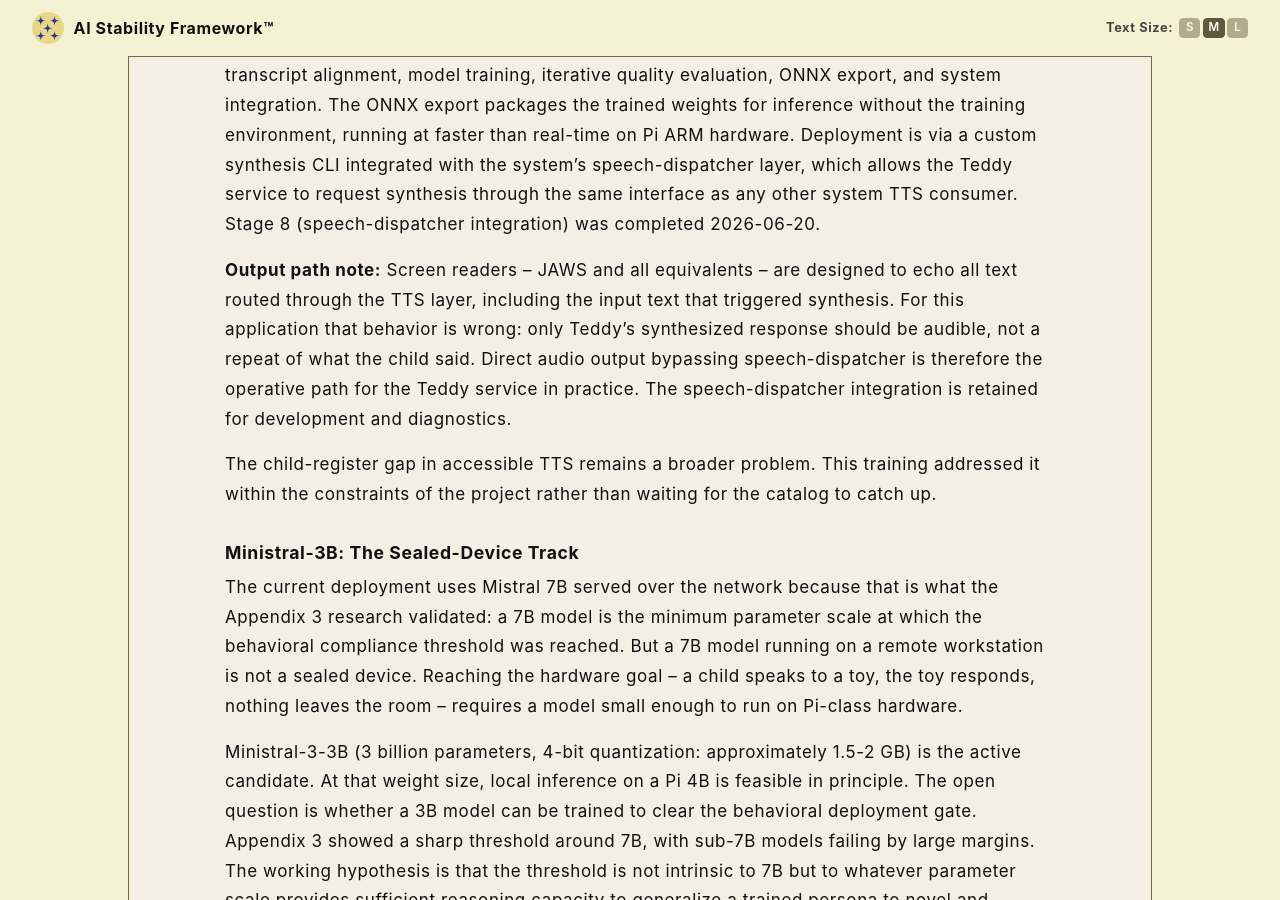
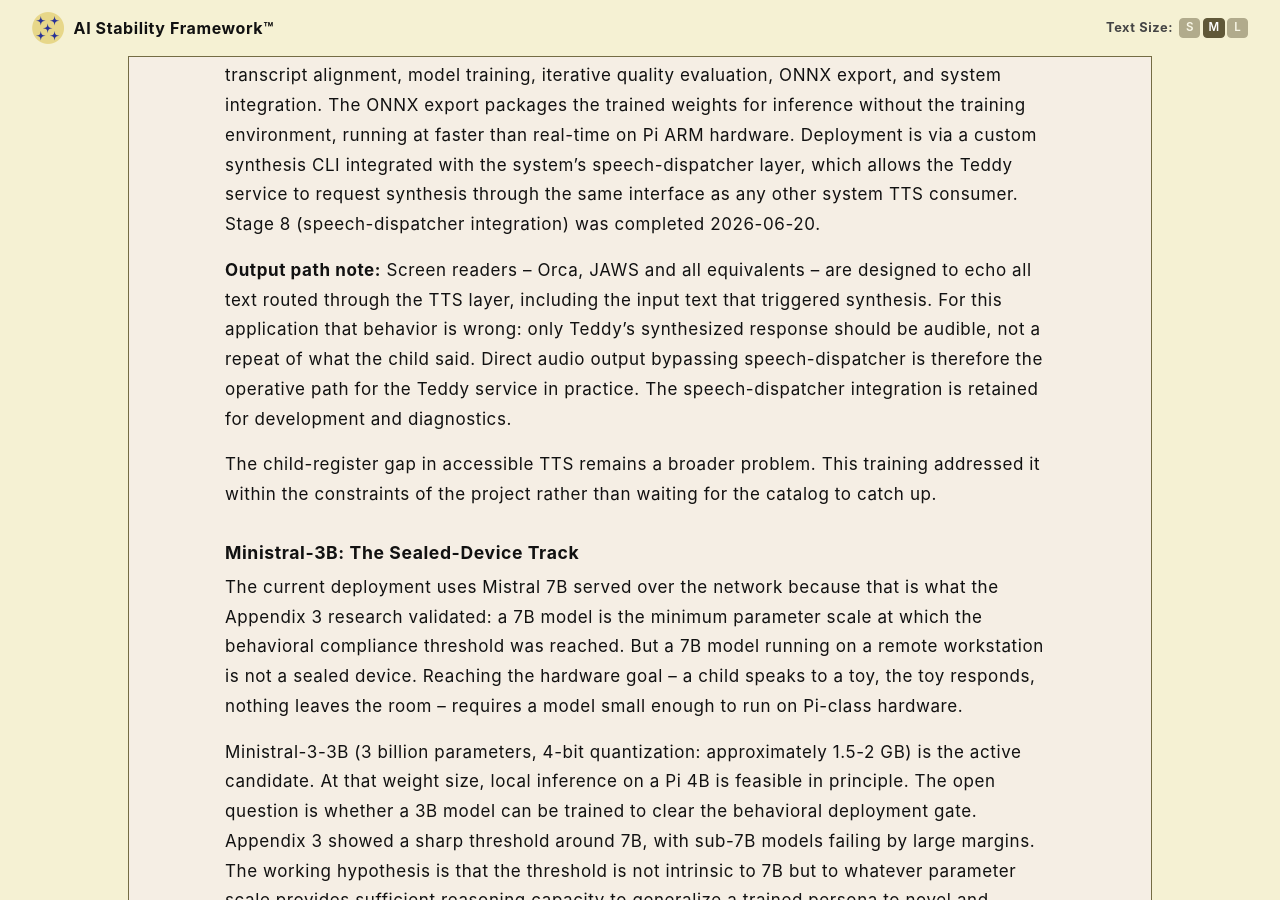
Before and after one commit to rojaslen/AISF-WEB, a Jekyll site: the page built from apx05.md, in a window 1280 px wide and 900 px high, scrolled down 5711 px. Built offline with Jekyll 4.4.1, drawn with Linux system fonts in a browser that asks for light colours; some web fonts are replaced.

Commit message:
Update apx05.md

```diff
--- a/apx05.md
+++ b/apx05.md
@@ -5,7 +5,7 @@
 ---
 
 # Appendix 5: Ruxpin Retrofit
-<img style="float: right; border: 2px solid #C8BAA8; padding: 10px;" src="./assets/images/ruxpin-retrofit-unit2.jpg" alt="Photo of Teddy Ruxpin toy, seated wearing green coveralls and matching vest (Unit 2)." width="25%">
+<img style="float: right; border: 1px solid #746C44; padding: 5px;" src="./assets/images/ruxpin-retrofit-unit2.jpg" alt="Photo of Teddy Ruxpin toy, seated wearing green coveralls and matching vest (Unit 2)." width="25%">
 
 - **Author:** Leonard Rojas
 - **Status:** *In progress*
@@ -118,7 +118,7 @@
 
 Development ran approximately two weeks across an 8-stage track: data preparation and transcript alignment, model training, iterative quality evaluation, ONNX export, and system integration. The ONNX export packages the trained weights for inference without the training environment, running at faster than real-time on Pi ARM hardware. Deployment is via a custom synthesis CLI integrated with the system's speech-dispatcher layer, which allows the Teddy service to request synthesis through the same interface as any other system TTS consumer. Stage 8 (speech-dispatcher integration) was completed 2026-06-20.
 
-**Output path note:** Screen readers -- JAWS and all equivalents -- are designed to echo all text routed through the TTS layer, including the input text that triggered synthesis. For this application that behavior is wrong: only Teddy's synthesized response should be audible, not a repeat of what the child said. Direct audio output bypassing speech-dispatcher is therefore the operative path for the Teddy service in practice. The speech-dispatcher integration is retained for development and diagnostics.
+**Output path note:** Screen readers -- Orca, JAWS and all equivalents -- are designed to echo all text routed through the TTS layer, including the input text that triggered synthesis. For this application that behavior is wrong: only Teddy's synthesized response should be audible, not a repeat of what the child said. Direct audio output bypassing speech-dispatcher is therefore the operative path for the Teddy service in practice. The speech-dispatcher integration is retained for development and diagnostics.
 
 The child-register gap in accessible TTS remains a broader problem. This training addressed it within the constraints of the project rather than waiting for the catalog to catch up.
 
```
